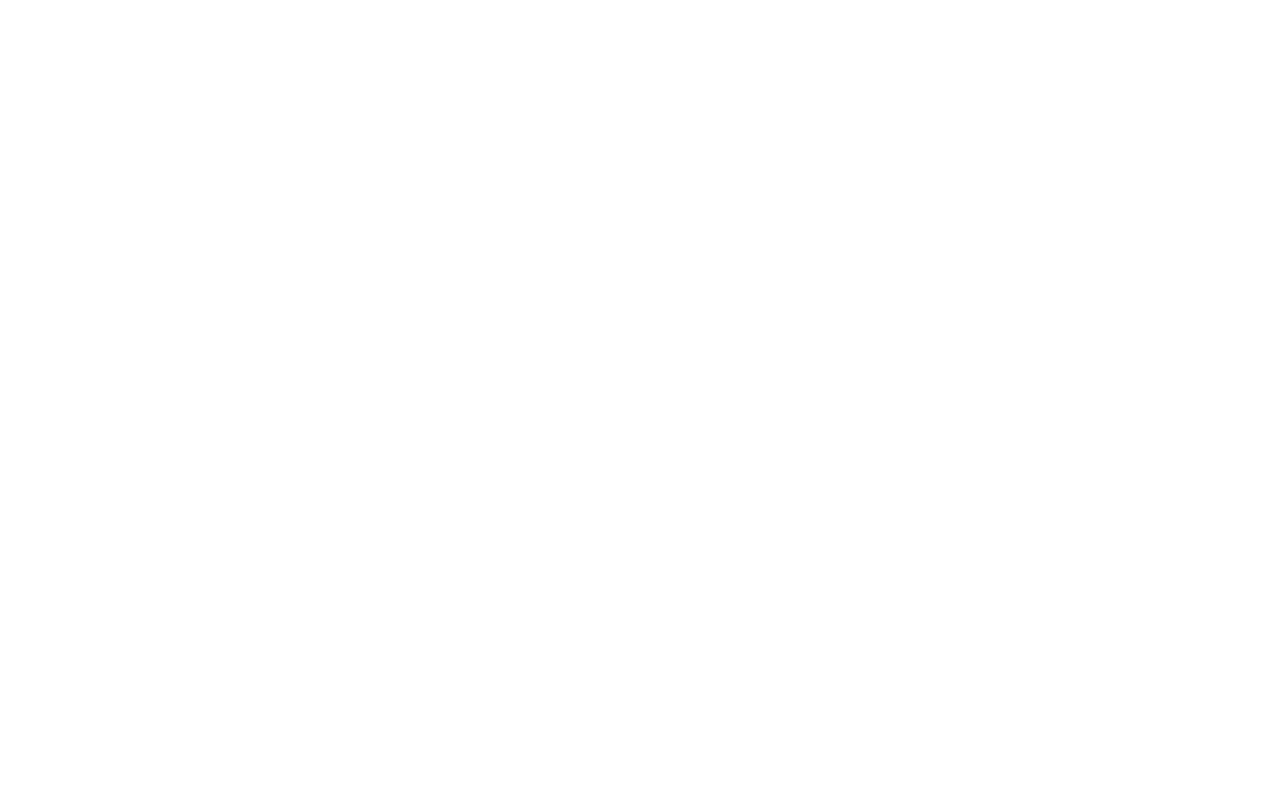
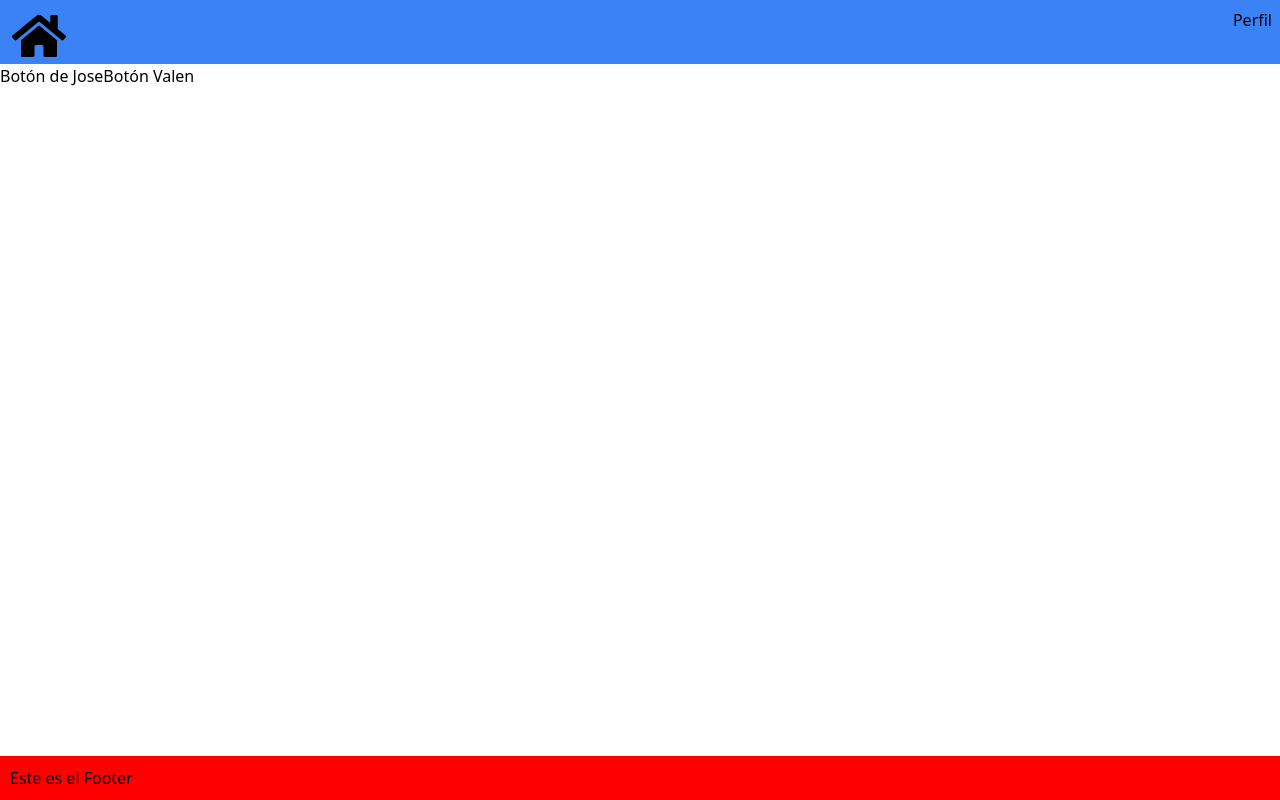
Before and after one commit to NoobDev-INC/ProyectoGestionVentas, a React (Create React App) app: page /Productos in a window 1280 px wide. Built offline with nearby package versions, Linux system fonts and the light colour scheme.

Commit message:
Agregar pages de Productos

```diff
--- a/src/App.jsx
+++ b/src/App.jsx
@@ -3,6 +3,7 @@
 import Ventas from 'pages/Ventas';
 import Login from 'pages/Login';
 import Menu from 'pages/Menu';
+import Productos from 'pages/Productos.jsx';
 import PrivateLayout from 'layouts/PrivateLayout';
 import InternLayout from 'layouts/InternLayout';
 import AuthLayout from 'layouts/AuthLayout';
@@ -13,8 +14,6 @@
   Link
 } from "react-router-dom"
 import 'styles/styles.css';
-
-
 
 function App() {
   return (
@@ -39,11 +38,14 @@
               </Switch>
             </PrivateLayout>
           </Route>
-          <Route path={['/Ventas']}>
+          <Route path={['/Ventas','/Productos']}>
             <InternLayout>
               <Switch>
                 <Route path="/Ventas">
                   <Ventas/>
+                </Route>
+                <Route path="/Productos">
+                  <Productos/>
                 </Route>
               </Switch>
             </InternLayout>
--- /dev/null
+++ b/src/pages/Productos.jsx
@@ -0,0 +1,12 @@
+import React from 'react'
+
+const Productos = () => {
+    return (
+        <div>
+            <button>Botón de Jose</button>
+            <button>Botón Valen</button>
+        </div>
+    )
+}
+
+export default Productos
```
